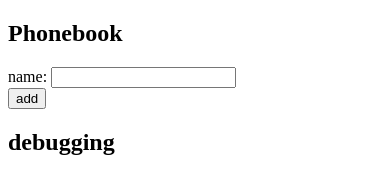
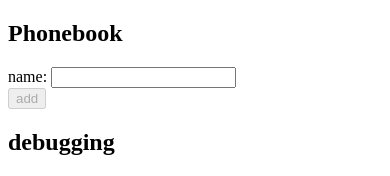
Before and after one commit to RussellBrand/helsinki, a React (Create React App) app in the folder part2/phonebook/: page / in a window 390 px wide. Shown: the top 176 px of the page. Built offline with nearby package versions, Linux system fonts and the light colour scheme.

Commit message:
Finish 2.7 -- Phonebook Step 2

```diff
--- a/part2/phonebook/src/App.jsx
+++ b/part2/phonebook/src/App.jsx
@@ -16,10 +16,17 @@ const App = () => {
 
   const addPerson = (event) => {
     event.preventDefault();
-    setPersons((pp) => [{ name: newName }, ...pp]);
-    setNewName("");
+    let trimName = newName.trim();
+    if (trimName === "") {
+      alert(`name cannot be blank`);
+    } else if (persons.find(({ name }) => name === trimName)) {
+      alert(`{name} is already in the phone book`);
+      return;
+    } else {
+      setPersons((pp) => [{ name: trimName }, ...pp]);
+      setNewName("");
+    }
   };
-
   return (
     <div>
       <h2>Phonebook</h2>
@@ -28,7 +35,9 @@ const App = () => {
           name: <input value={newName} onChange={handleNameChange} />
         </div>
         <div>
-          <button type="submit">add</button>
+          <button type="submit" disabled={newName.trim() === ""}>
+            add
+          </button>
         </div>
       </form>
       <h2>debugging</h2>
```
